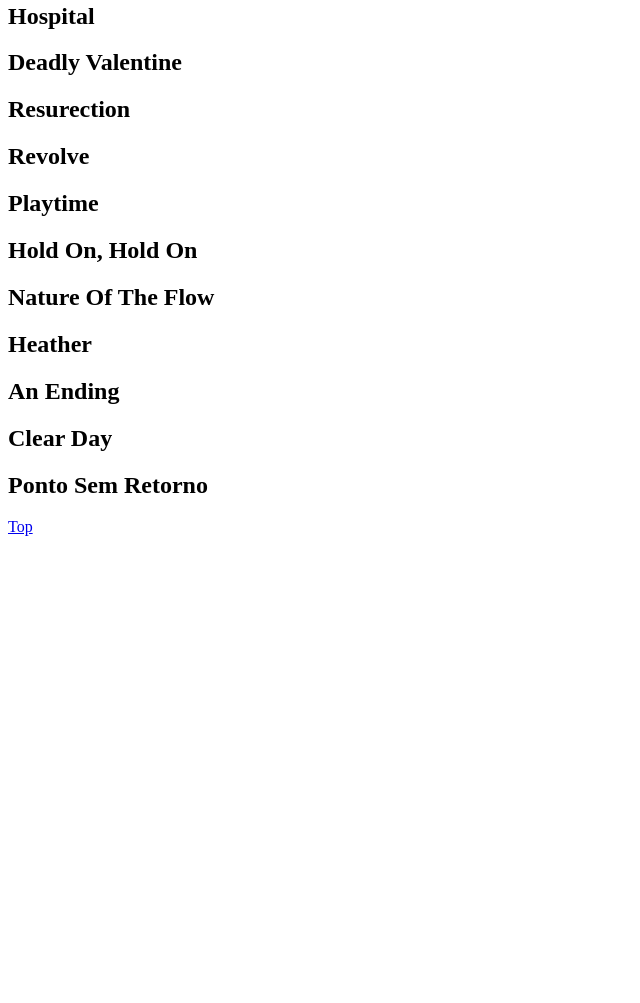
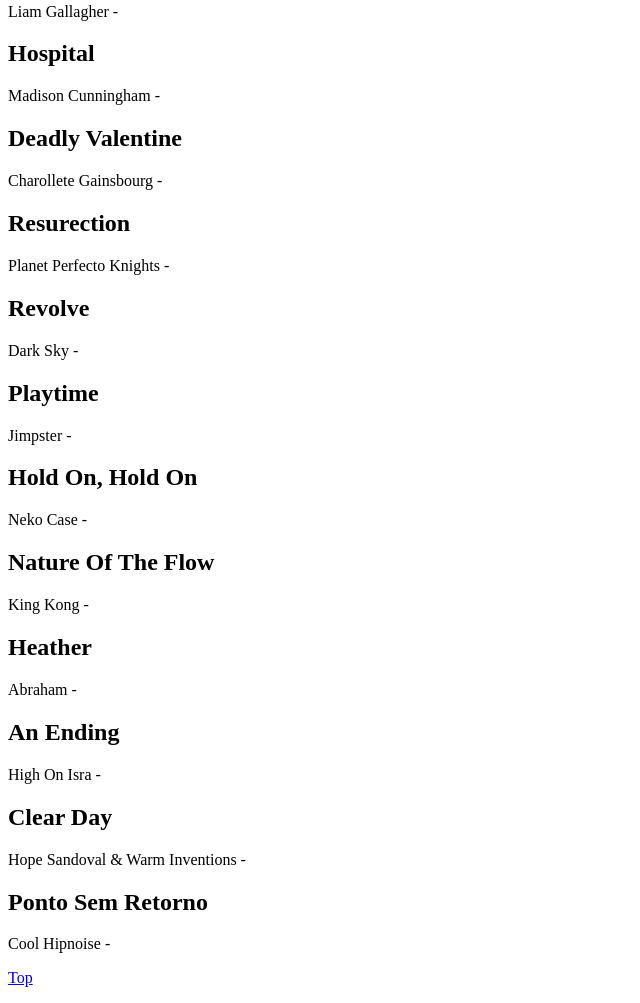
Before and after one commit to l27374/Mixtape, a plain HTML site: page index.html in a window 1280 px wide. Shown: the part 713-1716 px from the top of the page, without its empty margins (0-640 px from the left). Before the commit the page ends 1265 px from the top, so only its background shows below. Drawn offline with Linux system fonts and the light colour scheme.

Commit message:
Add files via upload

```diff
--- a/index.html
+++ b/index.html
@@ -35,40 +35,40 @@
     <li><a href="ponto">Ponto Sem Retorno - Cool Hipnoise</a></li>
   </ol>
 <h2 id="diamond">Diamond In The Dark</h2>
-<p>
+<p>Liam Gallagher -
 </p>
 <h2 id="hospital">Hospital</h2>
-<p>
+<p>Madison Cunningham -
 </p>
 <h2 id="deadly">Deadly Valentine</h2>
-<p>
+<p>Charollete Gainsbourg -
 </p>
 <h2 id="resurection">Resurection</h2>
-<p>
+<p>Planet Perfecto Knights -
 </p>
 <h2 id="revolve">Revolve</h2>
-<p>
+<p>Dark Sky -
 </p>
 <h2 id="playtime">Playtime</h2>
-<p>
+<p>Jimpster -
 </p>
 <h2 id="holdon">Hold On, Hold On</h2>
-<p>
+<p>Neko Case -
 </p>
 <h2 id="nature">Nature Of The Flow</h2>
-<p>
+<p>King Kong -
 </p>
 <h2 id="heather">Heather</h2>
-<p>
+<p>Abraham -
 </p>
 <h2 id="ending">An Ending</h2>
-<p>
+<p>High On Isra -
 </p>
 <h2 id="clear">Clear Day</h2>
-<p>
+<p>Hope Sandoval & Warm Inventions -
 </p>
 <h2 id="ponto">Ponto Sem Retorno</h2>
-<p>
+<p>Cool Hipnoise -
 </p>
 <p><a href="#top">Top</a></p>
   </body>
```
